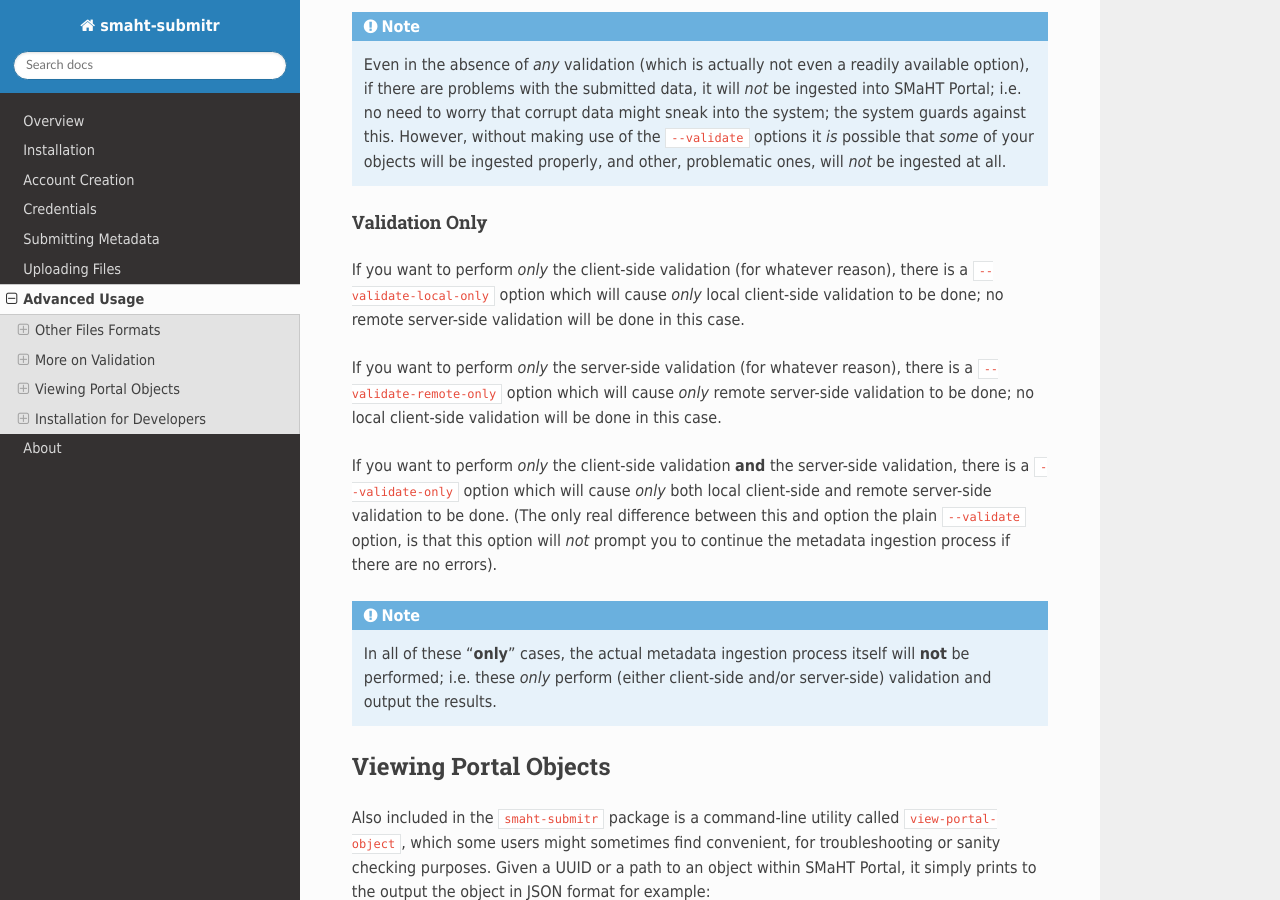
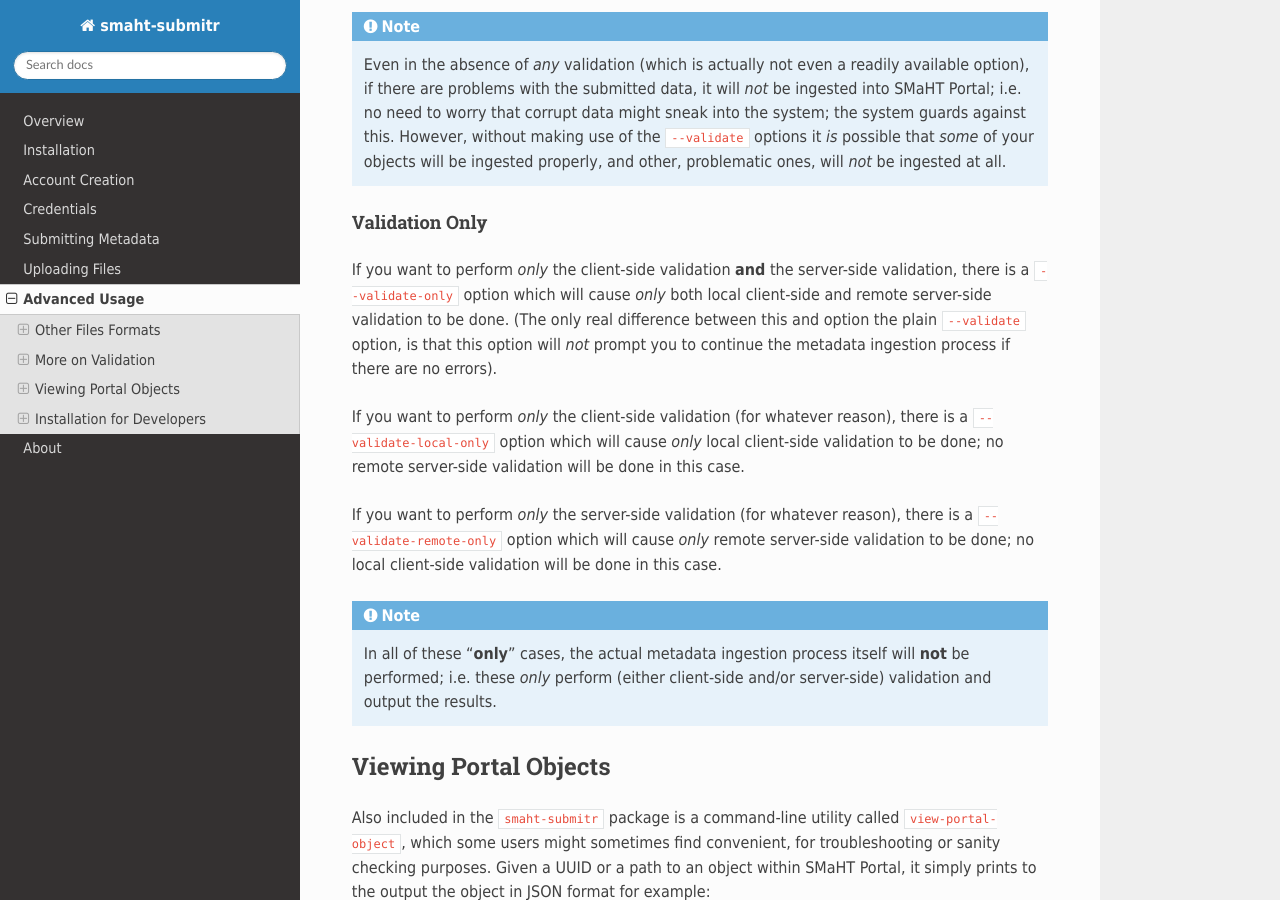
Before and after one commit to smaht-dac/submitr, a Sphinx documentation site: the page built from docs/source/advanced_usage.rst, in a window 1280 px wide and 900 px high, scrolled down 3284 px. Built offline with Sphinx 7.4.7 and the Read the Docs theme 2.0.0, drawn with Linux system fonts in a browser that asks for light colours; some of the changed lines change nothing that is shown.

Commit message:
Help message updates

```diff
--- a/docs/source/advanced_usage.rst
+++ b/docs/source/advanced_usage.rst
@@ -139,6 +139,12 @@
 Validation Only
 ~~~~~~~~~~~~~~~
 
+If you want to perform `only` the client-side validation **and** the server-side validation,
+there is a ``--validate-only`` option which will cause `only` both local client-side
+and remote server-side validation to be done. (The only real difference between this
+and option the plain ``--validate`` option, is that this option will `not` prompt
+you to continue the metadata ingestion process if there are no errors).
+
 If you want to perform `only` the client-side validation (for whatever reason),
 there is a ``--validate-local-only`` option which will cause `only` local client-side validation to be done;
 no remote server-side validation will be done in this case.
@@ -146,12 +152,6 @@
 If you want to perform `only` the server-side validation (for whatever reason),
 there is a ``--validate-remote-only`` option which will cause `only` remote server-side validation to be done;
 no local client-side validation will be done in this case.
-
-If you want to perform `only` the client-side validation **and** the server-side validation,
-there is a ``--validate-only`` option which will cause `only` both local client-side
-and remote server-side validation to be done. (The only real difference between this
-and option the plain ``--validate`` option, is that this option will `not` prompt
-you to continue the metadata ingestion process if there are no errors).
 
 .. note::
     In all of these "**only**" cases,
```
